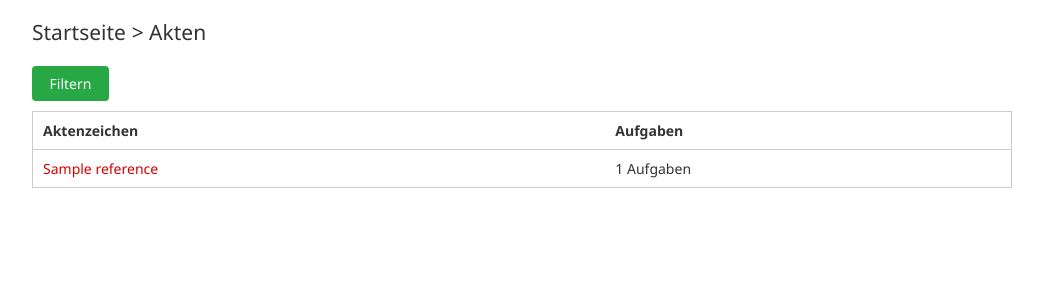
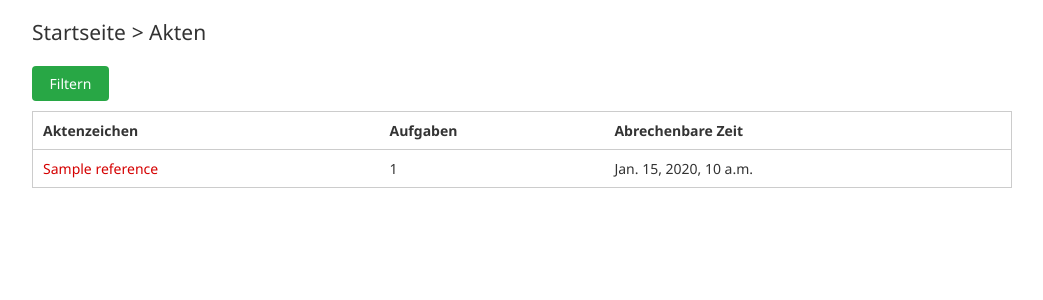
Before and after one commit to MartinStevko/django-timesheet, a Django app: template django_timesheet/timesheet/templates/timesheet/file_list.html in a window 1280 px wide. Shown: the top 300 px of the page, without its empty margins (118-1161 px from the left). Run offline with Django 3.2, Linux system fonts and the light colour scheme; the template is opened without the code that fills it: most values are stand-ins (such as "Sample title", 1, 10 or a date in 2020).

Commit message:
edit file list

```diff
--- a/django_timesheet/timesheet/templates/timesheet/file_list.html
+++ b/django_timesheet/timesheet/templates/timesheet/file_list.html
@@ -1,4 +1,5 @@
 {% extends 'django_timesheet/base.html' %}
+{% load timer %}
 
 {% block content %}
 <h2>
@@ -28,16 +29,18 @@
         <tr>
             <th>Aktenzeichen</th>
             <th>Aufgaben</th>
+            <th>Abrechenbare Zeit</th>
         </tr>
     </thead>
     {% for object in object_list %}
     <tr>
         <td><a href="{{ object.get_absolute_url }}">{{ object.reference }}</a></td>
-        <td>{{ object.task_set.count }} Aufgaben</td>
+        <td>{{ object.task_set.count }}</td>
+        <td>{{ object.task_set.total_billable_time | hhmmss }}</td>
     </tr>
     {% empty %}
     <tr>
-        <td colspan="2">Keine Akten gefunden.</td>
+        <td colspan="3">Keine Akten gefunden.</td>
     </tr>
     {% endfor %}
 </table>
```
